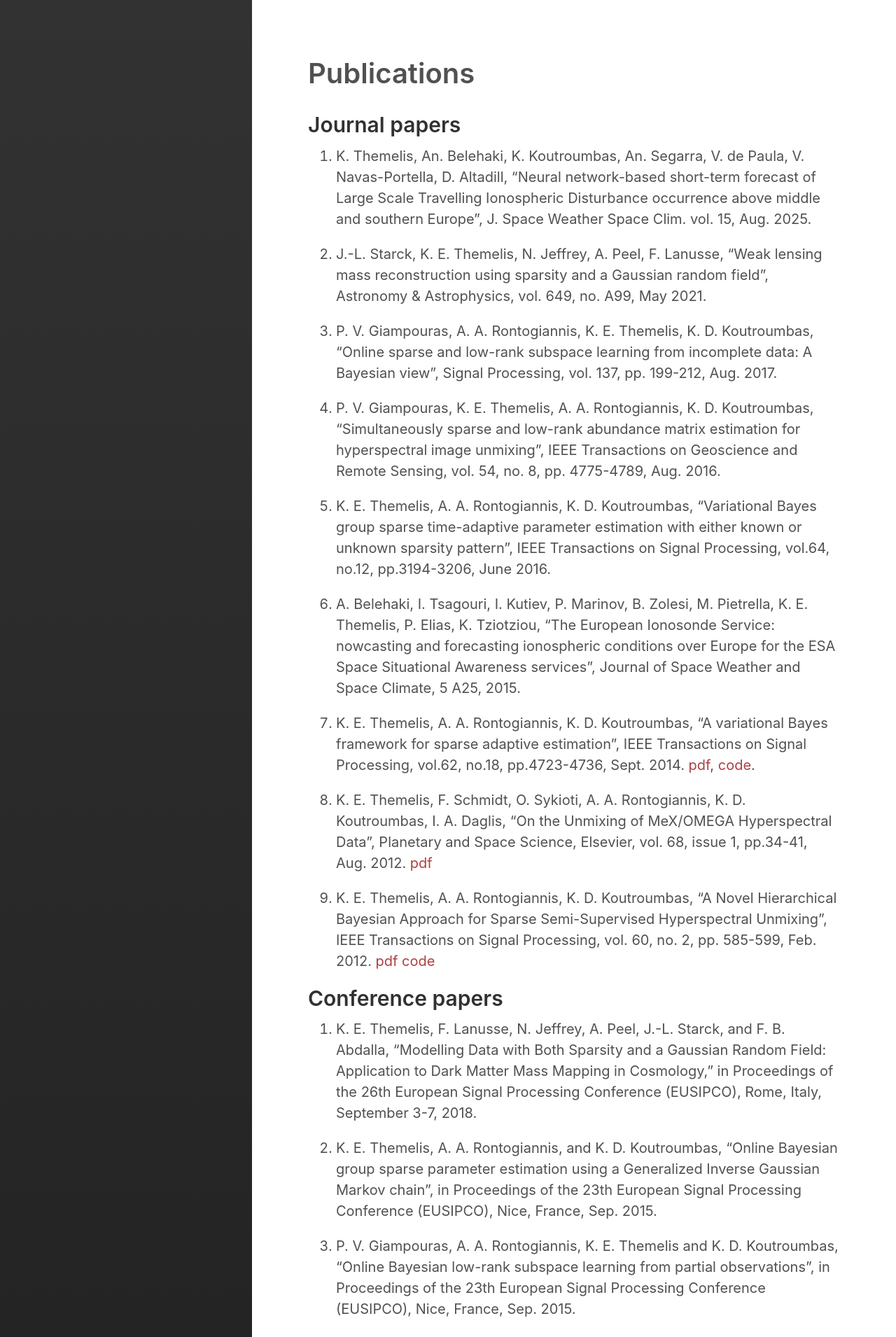
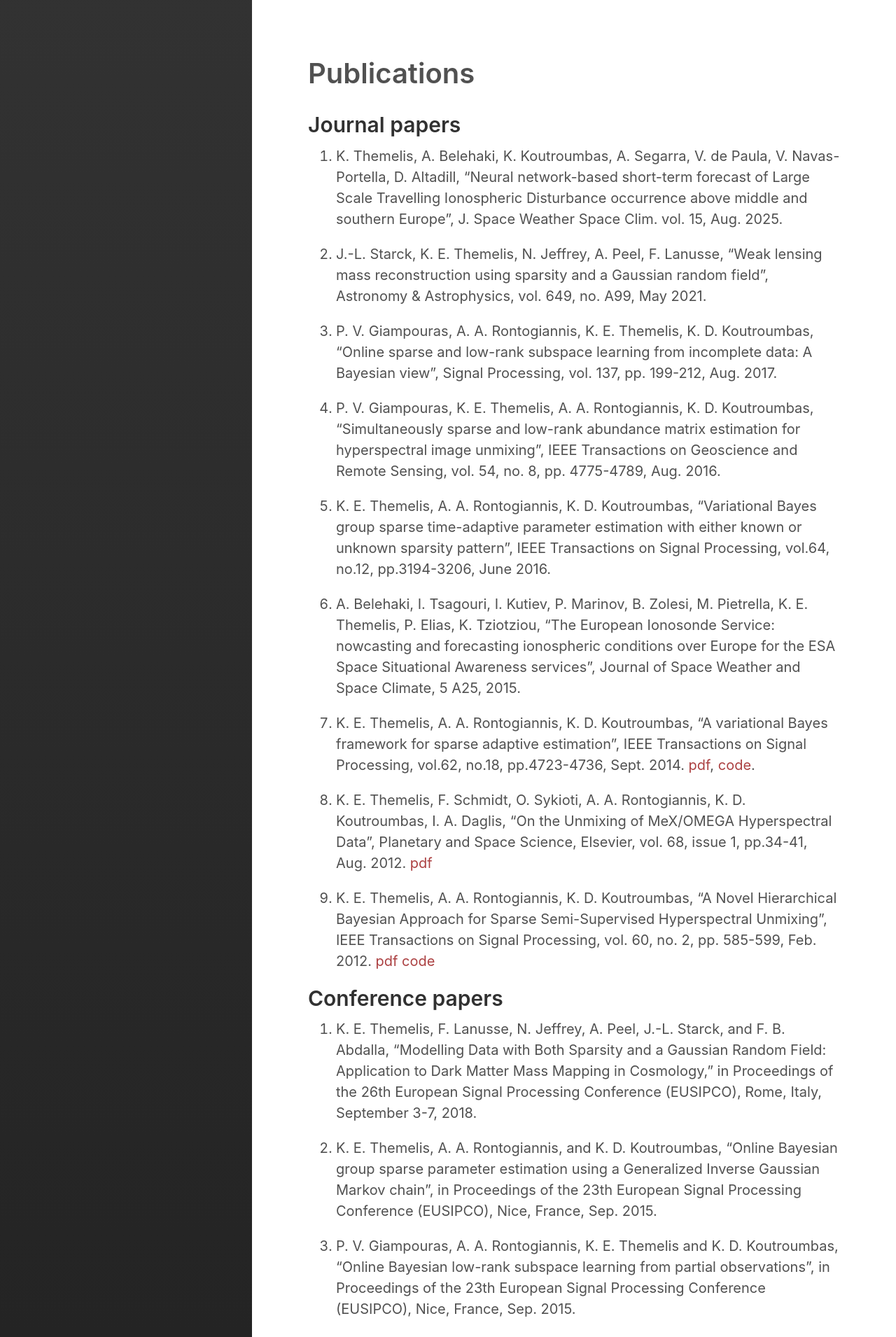
Before and after one commit to themelis/themelis.github.io, a Jekyll site: the page built from publications.md, in a window 1280 px wide. Shown: the top 1910 px of the page at 70% size. Built offline with Jekyll 4.4.1, drawn with Linux system fonts in a browser that asks for light colours.

Commit message:
publication update

```diff
--- a/publications.md
+++ b/publications.md
@@ -7,7 +7,7 @@ sidebar_link: true
 
 ## Journal papers
 
-1. K. Themelis, An. Belehaki, K. Koutroumbas, An. Segarra, V. de Paula, V. Navas-Portella, D. Altadill, "Neural network-based short-term forecast of Large Scale Travelling Ionospheric Disturbance occurrence above middle and southern Europe", J. Space Weather Space Clim. vol. 15, Aug. 2025.
+1. K. Themelis, A. Belehaki, K. Koutroumbas, A. Segarra, V. de Paula, V. Navas-Portella, D. Altadill, "Neural network-based short-term forecast of Large Scale Travelling Ionospheric Disturbance occurrence above middle and southern Europe", J. Space Weather Space Clim. vol. 15, Aug. 2025.
 
 2. J.-L. Starck, K. E. Themelis, N. Jeffrey, A. Peel, F. Lanusse, “Weak lensing mass reconstruction using sparsity and a Gaussian random field”, Astronomy & Astrophysics, vol. 649, no. A99, May 2021.
 
```
